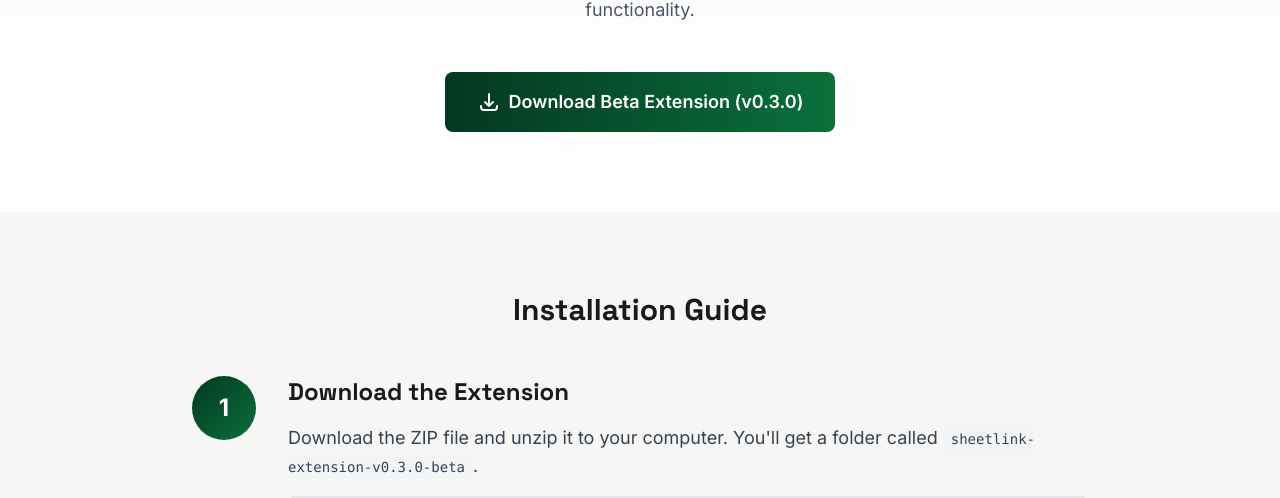
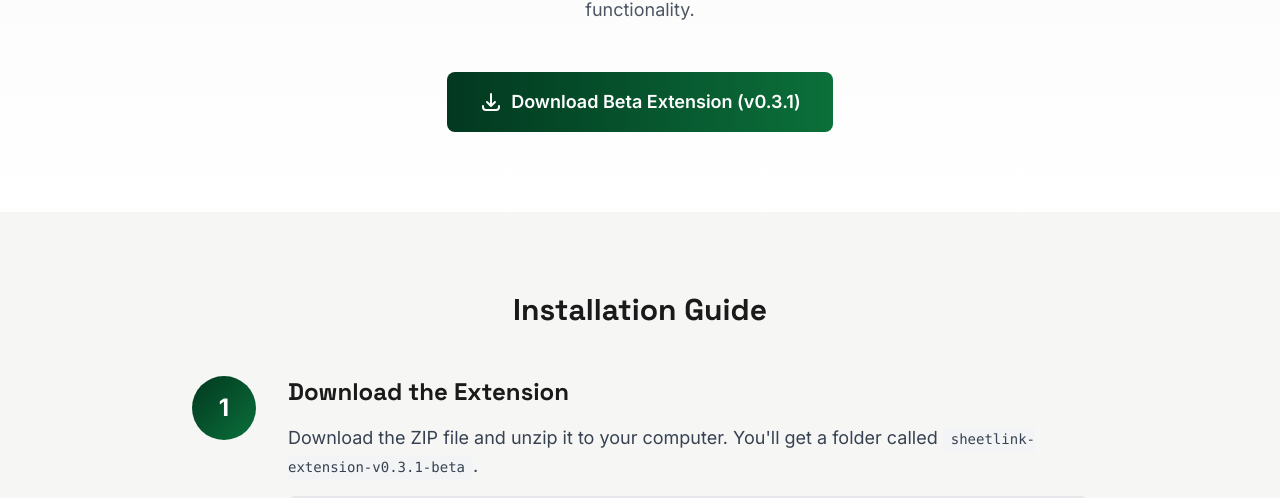
Before and after one commit to sheetlink/sheetlink-client, a Next.js app in the folder landing/: page /get-started in a window 1280 px wide. Shown: the part 450-948 px from the top of the page. Built offline with nearby package versions, Linux system fonts and the light colour scheme; no server answers.

Commit message:
Update get-started page to v0.3.1-beta download link

```diff
--- a/landing/src/pages/get-started.tsx
+++ b/landing/src/pages/get-started.tsx
@@ -65,14 +65,14 @@
               transition={{ duration: 0.6, delay: 0.3 }}
             >
               <a
-                href="https://github.com/user-attachments/files/23621107/sheetlink-extension-v0.3.0-beta.zip"
+                href="https://github.com/user-attachments/files/23639797/sheetlink-extension-v0.3.1-beta.zip"
                 onClick={() => analytics.downloadExtensionClick('hero')}
                 className="inline-flex items-center gap-2 rounded-lg bg-gradient-to-r from-sheetlink-green-900 to-sheetlink-green-700 px-8 py-4 text-lg font-semibold text-white transition-all duration-200 hover:shadow-lg"
               >
                 <svg className="h-6 w-6" fill="none" viewBox="0 0 24 24" stroke="currentColor">
                   <path strokeLinecap="round" strokeLinejoin="round" strokeWidth={2} d="M4 16v1a3 3 0 003 3h10a3 3 0 003-3v-1m-4-4l-4 4m0 0l-4-4m4 4V4" />
                 </svg>
-                Download Beta Extension (v0.3.0)
+                Download Beta Extension (v0.3.1)
               </a>
             </motion.div>
           </div>
@@ -101,7 +101,7 @@
                   Download the Extension
                 </h3>
                 <p className="mb-4 text-lg text-gray-700">
-                  Download the ZIP file and unzip it to your computer. You'll get a folder called <code className="rounded bg-gray-100 px-2 py-1 font-mono text-sm">sheetlink-extension-v0.3.0-beta</code>.
+                  Download the ZIP file and unzip it to your computer. You'll get a folder called <code className="rounded bg-gray-100 px-2 py-1 font-mono text-sm">sheetlink-extension-v0.3.1-beta</code>.
                 </p>
                 <div className="rounded-lg border-2 border-gray-200 bg-gray-50 p-4">
                   <p className="text-sm text-gray-600">
```
